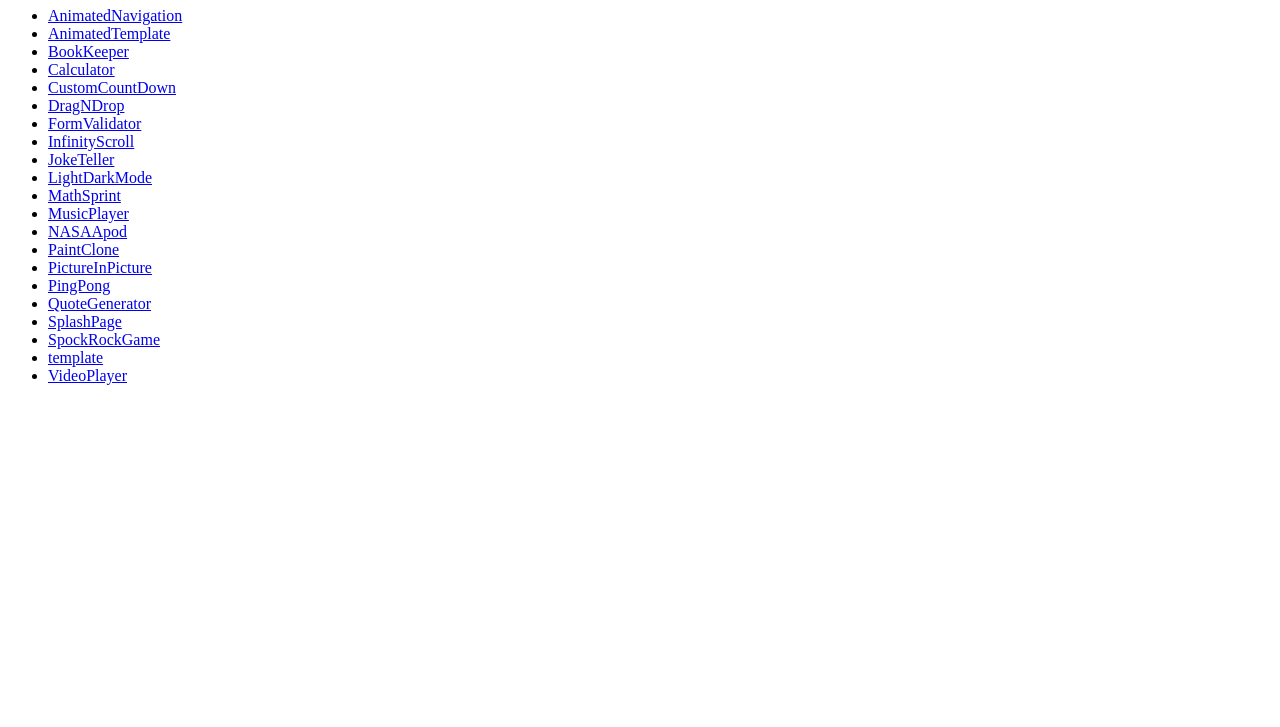
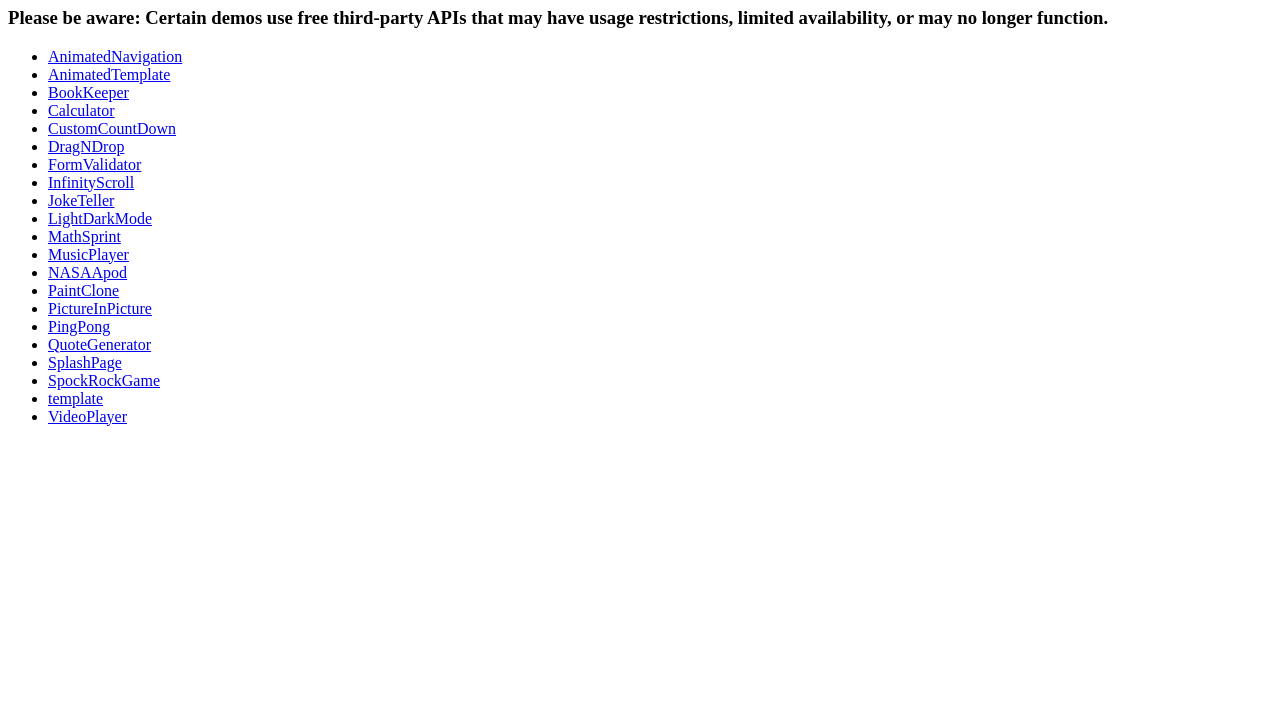
Before and after one commit to ebarr10/playground-projects, a plain HTML site: page index.html in a window 1280 px wide. Shown: the part 73-800 px from the top of the page. Drawn offline with Linux system fonts and the light colour scheme.

Commit message:
updating main page

```diff
--- a/index.html
+++ b/index.html
@@ -7,6 +7,10 @@
 
 <body>
     <h1>Playground Projects</h1>
+    <h3>
+        Please be aware: Certain demos use free third-party APIs that may have usage restrictions, limited availability,
+        or may no longer function.
+    </h3>
     <ul>
         <li><a href="AnimatedNavigation/">AnimatedNavigation</a></li>
         <li><a href="AnimatedTemplate/">AnimatedTemplate</a></li>
```
